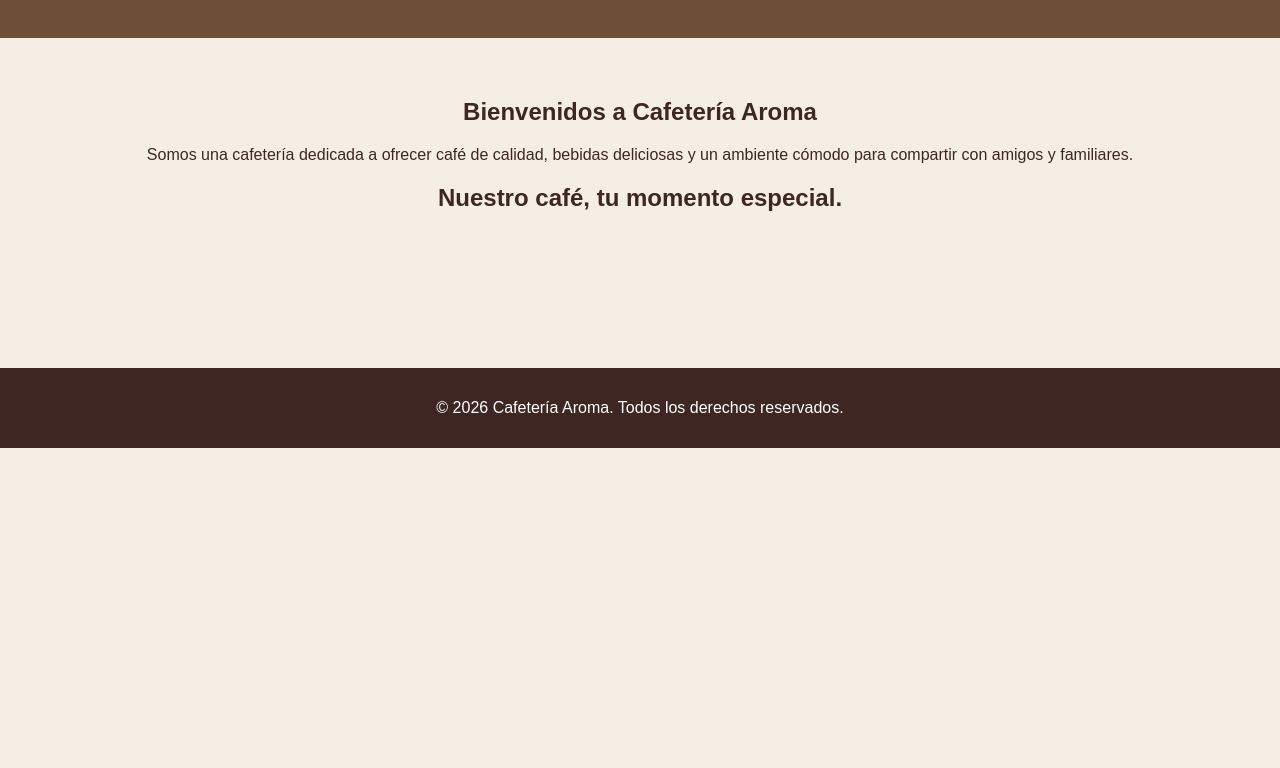
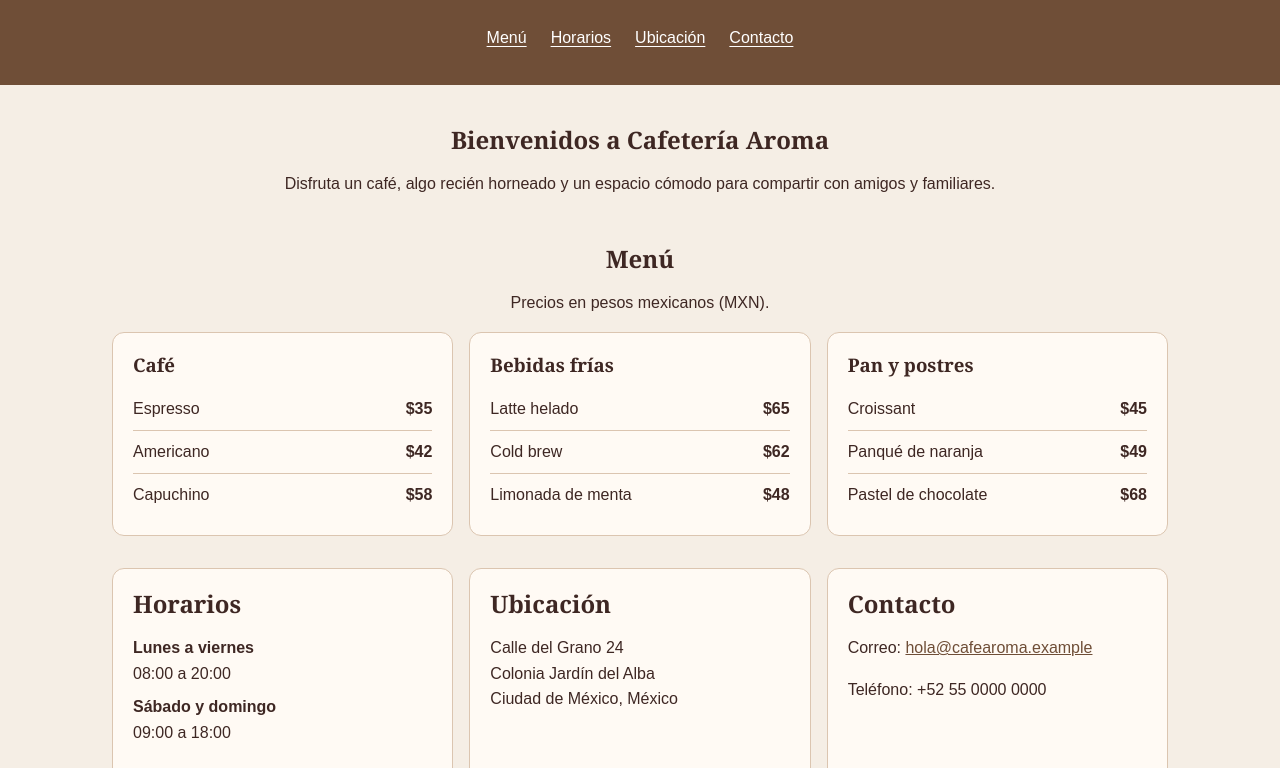
Before and after one commit to Eduardo-L5/cafeteria-web, a plain HTML site: page index.html in a window 1280 px wide. Shown: the part 136-904 px from the top of the page. Before the commit the page ends 800 px from the top, so only its background shows below. Drawn offline with Linux system fonts and the light colour scheme.

Commit message:
add menu and schedule data

```diff
--- a/css/estilos.css
+++ b/css/estilos.css
@@ -1,5 +1,6 @@
 body {
     font-family: Arial, sans-serif;
+    line-height: 1.6;
     margin: 0;
     background-color: #f5eee5;
     color: #3e2723;
@@ -12,9 +13,88 @@ header {
     padding: 30px;
 }
 
+header h1 {
+    font-family: Georgia, serif;
+    font-size: clamp(2rem, 6vw, 3.5rem);
+    line-height: 1.1;
+    margin: 0;
+}
+
+nav {
+    display: flex;
+    flex-wrap: wrap;
+    justify-content: center;
+    gap: 0.5rem 1rem;
+    margin-top: 1.5rem;
+}
+
+nav a {
+    color: inherit;
+    padding: 0.25rem;
+    text-underline-offset: 0.2em;
+}
+
 main {
-    padding: 40px 20px;
-    min-height: 250px;
+    display: grid;
+    gap: 2rem;
+    max-width: 66rem;
+    margin: auto;
+    padding: 2.5rem 1rem;
+}
+
+h2,
+h3 {
+    font-family: Georgia, serif;
+    line-height: 1.25;
+    margin: 0;
+}
+
+.tarjetas {
+    display: grid;
+    grid-template-columns: repeat(auto-fit, minmax(min(100%, 17rem), 1fr));
+    gap: 1rem;
+}
+
+.tarjeta {
+    background-color: #fffaf4;
+    border: 1px solid #dbc5b0;
+    border-radius: 0.75rem;
+    padding: 1.25rem;
+    text-align: left;
+}
+
+.productos {
+    list-style: none;
+    margin: 0.75rem 0 0;
+    padding: 0;
+}
+
+.productos li {
+    display: flex;
+    justify-content: space-between;
+    gap: 0.75rem;
+    padding: 0.5rem 0;
+}
+
+.productos li + li {
+    border-top: 1px solid #dbc5b0;
+}
+
+.horarios dt {
+    font-weight: bold;
+}
+
+.horarios dd {
+    margin: 0 0 0.5rem;
+}
+
+address {
+    font-style: normal;
+}
+
+address a {
+    color: #6f4e37;
+    overflow-wrap: anywhere;
 }
 
 footer {
--- a/index.html
+++ b/index.html
@@ -13,20 +13,77 @@
     <header>
         <h1>Cafetería Aroma</h1>
         <p>Un lugar para disfrutar cada momento.</p>
+        <nav aria-label="Navegación principal">
+            <a href="#menu">Menú</a>
+            <a href="#horarios">Horarios</a>
+            <a href="#ubicacion">Ubicación</a>
+            <a href="#contacto">Contacto</a>
+        </nav>
     </header>
 
     <main>
-        <h2>Bienvenidos a Cafetería Aroma</h2>
-        <p>
-            Somos una cafetería dedicada a ofrecer café de calidad,
-            bebidas deliciosas y un ambiente cómodo para compartir
-            con amigos y familiares.
-        </p>
-        <h2>Nuestro café, tu momento especial.</h2>
+        <section aria-labelledby="bienvenida">
+            <h2 id="bienvenida">Bienvenidos a Cafetería Aroma</h2>
+            <p>Disfruta un café, algo recién horneado y un espacio cómodo para compartir con amigos y familiares.</p>
+        </section>
+
+        <section id="menu" aria-labelledby="titulo-menu">
+            <h2 id="titulo-menu">Menú</h2>
+            <p>Precios en pesos mexicanos (MXN).</p>
+            <div class="tarjetas">
+                <div class="tarjeta">
+                    <h3>Café</h3>
+                    <ul class="productos">
+                        <li><span>Espresso</span> <strong>$35</strong></li>
+                        <li><span>Americano</span> <strong>$42</strong></li>
+                        <li><span>Capuchino</span> <strong>$58</strong></li>
+                    </ul>
+                </div>
+                <div class="tarjeta">
+                    <h3>Bebidas frías</h3>
+                    <ul class="productos">
+                        <li><span>Latte helado</span> <strong>$65</strong></li>
+                        <li><span>Cold brew</span> <strong>$62</strong></li>
+                        <li><span>Limonada de menta</span> <strong>$48</strong></li>
+                    </ul>
+                </div>
+                <div class="tarjeta">
+                    <h3>Pan y postres</h3>
+                    <ul class="productos">
+                        <li><span>Croissant</span> <strong>$45</strong></li>
+                        <li><span>Panqué de naranja</span> <strong>$49</strong></li>
+                        <li><span>Pastel de chocolate</span> <strong>$68</strong></li>
+                    </ul>
+                </div>
+            </div>
+        </section>
+
+        <div class="tarjetas">
+            <section class="tarjeta" id="horarios" aria-labelledby="titulo-horarios">
+                <h2 id="titulo-horarios">Horarios</h2>
+                <dl class="horarios">
+                    <dt>Lunes a viernes</dt>
+                    <dd>08:00 a 20:00</dd>
+                    <dt>Sábado y domingo</dt>
+                    <dd>09:00 a 18:00</dd>
+                </dl>
+            </section>
+            <section class="tarjeta" id="ubicacion" aria-labelledby="titulo-ubicacion">
+                <h2 id="titulo-ubicacion">Ubicación</h2>
+                <p>Calle del Grano 24<br>Colonia Jardín del Alba<br>Ciudad de México, México</p>
+            </section>
+            <section class="tarjeta" id="contacto" aria-labelledby="titulo-contacto">
+                <h2 id="titulo-contacto">Contacto</h2>
+                <address>
+                    <p>Correo: <a href="mailto:hola@cafearoma.example">hola@cafearoma.example</a></p>
+                    <p>Teléfono: +52 55 0000 0000</p>
+                </address>
+            </section>
+        </div>
     </main>
 
     <footer>
-        <p>&copy; 2026 Cafetería Aroma. Todos los derechos reservados.</p>
+        <p>&copy; 2026 Cafetería Aroma. Sitio de muestra con datos ficticios.</p>
     </footer>
 
 </body>
```
